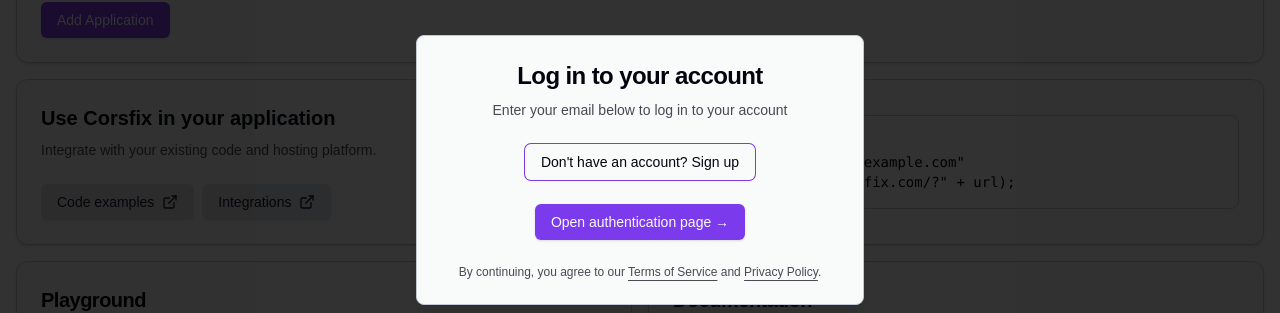
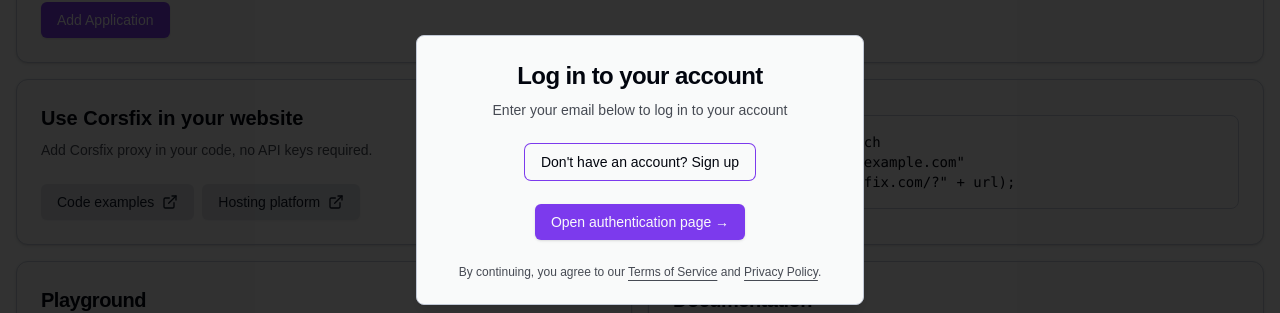
Before and after one commit to lost-hope/corsfix, a Next.js app in the folder app/: page /get-started in a window 1280 px wide. Shown: the part 230-543 px from the top of the page. Built offline with nearby package versions, Linux system fonts and the light colour scheme; no server answers; the database is empty.

Commit message:
Update copy get started

```diff
--- a/app/app/get-started/page.tsx
+++ b/app/app/get-started/page.tsx
@@ -70,10 +70,10 @@
               <div className="flex w-full flex-col md:flex-row md:mb-0">
                 <div className="w-full md:w-1/2">
                   <h3 className="text-xl font-semibold mb-2">
-                    Use Corsfix in your application
+                    Use Corsfix in your website
                   </h3>
                   <p className="text-sm text-muted-foreground">
-                    Integrate with your existing code and hosting platform.
+                    Add Corsfix proxy in your code, no API keys required.
                   </p>
                   <div className="my-6 md:mb-0">
                     <Link
@@ -93,7 +93,7 @@
                       className="ml-2"
                     >
                       <Button variant="secondary">
-                        Integrations{" "}
+                        Hosting platform{" "}
                         <ExternalLink size={16} className="inline" />
                       </Button>
                     </Link>
@@ -102,7 +102,7 @@
                 <div className="w-full md:w-1/2 flex items-center overflow-x-auto">
                   <pre className="overflow-x-auto text-sm w-full border px-2 md:px-3 py-4 rounded-lg">
                     <code lang="javascript">
-                      {`// basic usage with fetch
+                      {`// Example usage with fetch
 const url = "https://api.example.com"
 fetch("https://proxy.corsfix.com/?" + url);`}
                     </code>
```
